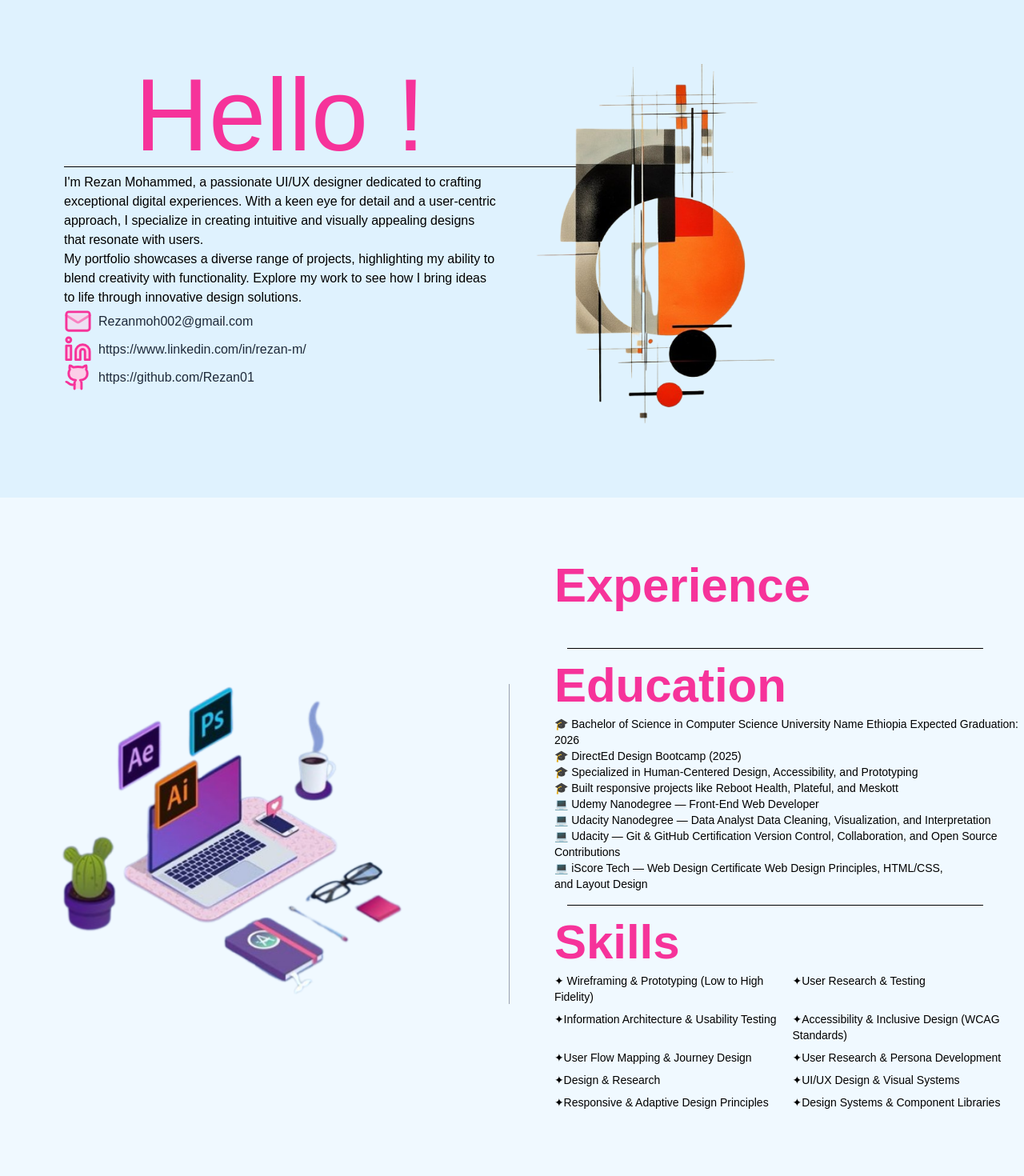
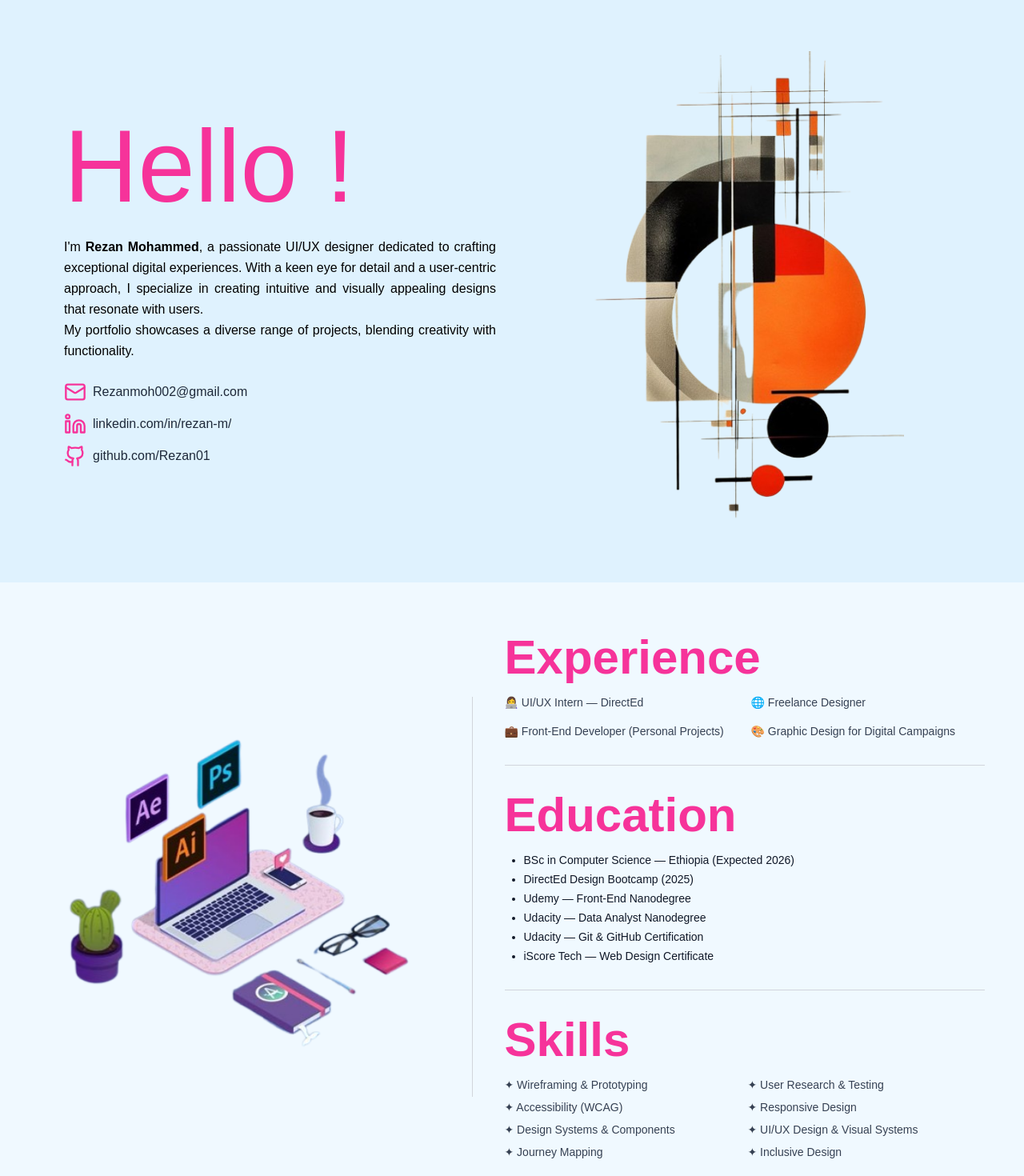
Before and after one commit to zeamanuel145/rezan, a Next.js app: page / in a window 1280 px wide. Shown: the part 800-2270 px from the top of the page at 80% size. Built offline with nearby package versions, Linux system fonts and the light colour scheme.

Commit message:
Refactor Home component layout and improve accessibility with updated Image components and enhanced role animation

```diff
--- a/app/page.tsx
+++ b/app/page.tsx
@@ -1,14 +1,14 @@
 "use client";
 
-import { Mail, Linkedin, Github } from 'lucide-react';
+import { Mail, Linkedin, Github } from "lucide-react";
 import { useEffect, useState } from "react";
 import { motion, AnimatePresence } from "framer-motion";
-import Image from 'next/image';
+import Image from "next/image";
 import Link from "next/link";
 import ProjectShowcase from "./components/ProjectShowcase";
-import MovingLogos from './components/MovingImages';
+import MovingLogos from "./components/MovingImages";
+
 export default function Home() {
-
   const roles = [
     "Graphic Design",
     "UI/UX",
@@ -19,7 +19,6 @@ export default function Home() {
 
   const [index, setIndex] = useState(0);
 
-  // Automatically change text every 2 seconds
   useEffect(() => {
     const interval = setInterval(() => {
       setIndex((prev) => (prev + 1) % roles.length);
@@ -28,22 +27,23 @@ export default function Home() {
   }, [roles.length]);
 
   return (
-    <main className='bg-sky-50'>
-        <section className="min-h-screen flex items-center justify-center bg-sky-100">
-      <div className="border-[3px] border-[#8ec5fc] rounded-[40px] p-10 w-[90%] md:w-[800px] relative text-center">
+    <main className="bg-sky-50 text-gray-900">
+      {/* HERO SECTION */}
+      <section className="min-h-screen flex items-center justify-center bg-sky-100 px-4">
+        <div className="border-[3px] border-[#8ec5fc] rounded-[30px] sm:rounded-[40px] p-6 sm:p-10 w-full max-w-[800px] relative text-center">
           {/* Top Text */}
-        <div className="absolute -top-5 left-10 bg-sky-200 rounded-3xl px-2">
-          <span className="text-pink-500 font-semibold text-lg">
+          <div className="absolute -top-5 left-6 sm:left-10 bg-sky-200 rounded-3xl px-3 sm:px-4">
+            <span className="text-pink-500 font-semibold text-base sm:text-lg">
               Welcome to my
             </span>
           </div>
 
-        {/* Main Title */}
-        <h1 className="text-[80px] md:text-[120px] font-bold text-[#70b4ff] leading-none">
+          {/* Title */}
+          <h1 className="text-[48px] sm:text-[80px] md:text-[120px] font-bold text-[#70b4ff] leading-none">
             Portfolio
           </h1>
 
-        {/* Animated Changing Role */}
+          {/* Animated Role */}
           <div className="flex justify-center mt-4 h-8">
             <AnimatePresence mode="wait">
               <motion.span
@@ -52,15 +52,15 @@ export default function Home() {
                 animate={{ opacity: 1, y: 0 }}
                 exit={{ opacity: 0, y: -10 }}
                 transition={{ duration: 0.5 }}
-              className="border border-pink-400 text-pink-500 px-4 py-1 rounded-full text-lg font-medium"
+                className="border border-pink-400 text-pink-500 px-3 sm:px-4 py-1 rounded-full text-sm sm:text-lg font-medium"
               >
                 {roles[index]}
               </motion.span>
             </AnimatePresence>
           </div>
 
-        {/* Decorative Stars */}
-        <div className="flex justify-center mt-8 gap-4 text-[#70b4ff] text-2xl">
+          {/* Stars */}
+          <div className="flex justify-center mt-8 gap-4 text-[#70b4ff] text-xl sm:text-2xl">
             <span>✦</span>
             <span>✦</span>
             <span>✦</span>
@@ -68,69 +68,73 @@ export default function Home() {
         </div>
       </section>
 
+      {/* ABOUT SECTION */}
+      <section className="bg-sky-100 text-black px-6 py-16 md:px-20">
+        <div className="grid grid-cols-1 md:grid-cols-2 gap-10 items-center">
+          {/* Left */}
+          <div className="space-y-6">
+            <h1 className="text-5xl sm:text-7xl md:text-9xl text-pink-500 text-center md:text-left">
+              Hello <span>!</span>
+            </h1>
+            <p className="text-sm sm:text-base leading-relaxed text-justify">
+              I&apos;m <b>Rezan Mohammed</b>, a passionate UI/UX designer dedicated
+              to crafting exceptional digital experiences. With a keen eye for
+              detail and a user-centric approach, I specialize in creating
+              intuitive and visually appealing designs that resonate with users.
+              <br />
+              My portfolio showcases a diverse range of projects, blending
+              creativity with functionality.
+            </p>
 
-      <section className='bg-sky-100 text-black p-20 '>
-        <div className='grid md:grid-cols-2 sm:grid-cols-1 gap-10'>
-          <div>
-            <h1 className='text-9xl text-pink-500 text-center'>Hello <span>!</span></h1>
-            <hr className='h-2 w-170' />
-            <p>
-              I&apos;m Rezan Mohammed, a passionate UI/UX designer dedicated to crafting exceptional digital experiences. With a keen eye for detail and a user-centric approach, I specialize in creating intuitive and visually appealing designs that resonate with users.
-              <br />  My portfolio showcases a diverse range of projects, highlighting my ability to blend creativity with functionality. Explore my work to see how I bring ideas to life through innovative design solutions.
-            </p>
-            <div >
+            <div className="space-y-3">
               <Link
-        href="Rezanmoh002@gmail.com"
+                href="mailto:Rezanmoh002@gmail.com"
                 className="flex items-center gap-2 text-gray-800 hover:text-pink-500 transition-colors"
               >
-        <Mail className="text-pink-500 fill-pink-200/50" size={35} />
-        Rezanmoh002@gmail.com
+                <Mail className="text-pink-500" size={28} />
+                <span className="break-all">Rezanmoh002@gmail.com</span>
               </Link>
 
-      {/* LinkedIn */}
               <Link
                 href="https://www.linkedin.com/in/rezan-m/"
                 target="_blank"
                 rel="noopener noreferrer"
                 className="flex items-center gap-2 text-gray-800 hover:text-pink-500 transition-colors"
               >
-        <Linkedin className="text-pink-500 fill-pink-200" size={35} />
-        https://www.linkedin.com/in/rezan-m/
+                <Linkedin className="text-pink-500" size={28} />
+                <span className="truncate">linkedin.com/in/rezan-m/</span>
               </Link>
 
-      {/* GitHub */}
               <Link
                 href="https://github.com/Rezan01"
                 target="_blank"
                 rel="noopener noreferrer"
                 className="flex items-center gap-2 text-gray-800 hover:text-pink-500 transition-colors"
               >
-        <Github className="text-pink-500 fill-pink-200" size={35} />
-        https://github.com/Rezan01
+                <Github className="text-pink-500" size={28} />
+                <span className="truncate">github.com/Rezan01</span>
               </Link>
             </div>
+          </div>
 
-          </div>
-          {/* second section image */}
-           <div>
+          {/* Right Image */}
+          <div className="flex justify-center">
             <Image
               src="/sece.png"
               alt="Secondary illustration"
-          height={212}
-          width={308}
-          className="overflow-hidden"/>
-
+              width={400}
+              height={400}
+              className="rounded-xl object-contain w-full max-w-[300px] sm:max-w-[400px]"
+            />
           </div>
         </div>
       </section>
 
-      <section className="bg-sky-50 py-20">
-  <div className="flex flex-col md:flex-row items-center justify-center gap-10">
-
-    {/* Left: Image */}
-    <div className="flex justify-center items-center p-10 perspective-1000">
-  <div className="relative w-[500px] h-[500px] animate-flip3DBounce">
-    {/* Front side */}
+      {/* EXPERIENCE + EDUCATION + SKILLS */}
+      <section className="bg-sky-50 py-16 px-6 sm:px-10">
+        <div className="flex flex-col lg:flex-row items-center justify-center gap-10">
+          {/* Flipping Image */}
+          <div className="relative w-[280px] sm:w-[400px] lg:w-[500px] h-[280px] sm:h-[400px] lg:h-[500px] animate-flip3DBounce">
             <div className="absolute inset-0 backface-hidden">
               <Image
                 src="/algorithms.png"
@@ -139,8 +143,6 @@ export default function Home() {
                 className="object-cover rounded-lg"
               />
             </div>
-
-    {/* Back side */}
             <div className="absolute inset-0 backface-hidden rotateY-180">
               <Image
                 src="/rezan.png"
@@ -149,101 +151,74 @@ export default function Home() {
                 className="object-cover rounded-lg"
               />
             </div>
-
-  </div>
           </div>
 
+          {/* Divider (hidden on mobile) */}
+          <div className="hidden lg:block w-[1px] h-[500px] bg-gray-300"></div>
 
-
-    {/* Vertical Divider */}
-    <div className="w-[1px] h-100 bg-gray-400 mx-4"></div>
-
-    {/* Right: Experience / Education / Skills */}
-    <div className="text-black pb-5">
+          {/* Right Text */}
+          <div className="max-w-[600px] w-full space-y-8">
             <div>
-      <h2 className="font-semibold mb-2 text-6xl text-pink-500">Experience</h2>
-      <ul className="grid md:grid-cols-2 gap-6 text-sm ">
-        <li></li>
-        <li></li>
-        <li></li>
-        <li></li>
+              <h2 className="font-semibold mb-4 text-4xl sm:text-6xl text-pink-500">
+                Experience
+              </h2>
+              <ul className="grid md:grid-cols-2 gap-4 text-sm text-gray-700">
+                <li>👩‍💻 UI/UX Intern — DirectEd</li>
+                <li>🌐 Freelance Designer</li>
+                <li>💼 Front-End Developer (Personal Projects)</li>
+                <li>🎨 Graphic Design for Digital Campaigns</li>
               </ul>
             </div>
 
+            <hr className="border-gray-300" />
 
-        <hr className='w-130 bg-gray-400 m-4 '/>
+            <div>
+              <h2 className="font-semibold mb-4 text-4xl sm:text-6xl text-pink-500">
+                Education
+              </h2>
+              <ul className="list-disc pl-6 text-sm space-y-1">
+                <li>BSc in Computer Science — Ethiopia (Expected 2026)</li>
+                <li>DirectEd Design Bootcamp (2025)</li>
+                <li>Udemy — Front-End Nanodegree</li>
+                <li>Udacity — Data Analyst Nanodegree</li>
+                <li>Udacity — Git & GitHub Certification</li>
+                <li>iScore Tech — Web Design Certificate</li>
+              </ul>
+            </div>
 
+            <hr className="border-gray-300" />
 
-      {/* Education */}
             <div>
-      <h2 className="font-semibold mb-2 mt-4 text-6xl text-pink-500">Education</h2>
-      <ul className=" gap-2 text-sm">
-        <li>🎓 Bachelor of Science in Computer Science
-          University Name  Ethiopia
-          Expected Graduation: 2026</li>
-                  <li>🎓 DirectEd Design Bootcamp (2025)
-          </li>
-          <li>🎓 Specialized in Human-Centered Design, Accessibility, and Prototyping
-          </li>
-          <li>🎓 Built responsive projects like Reboot Health, Plateful, and Meskott
-          </li>
-          <li>💻 Udemy Nanodegree — Front-End Web Developer
-          </li>
-          <li>💻 Udacity Nanodegree — Data Analyst
-
-          Data Cleaning, Visualization, and Interpretation
-
-          </li>
-          <li>💻 Udacity — Git & GitHub Certification
-
-          Version Control, Collaboration, and Open Source Contributions
-          </li>
-          <li>💻 iScore Tech — Web Design Certificate
-
-          Web Design Principles, HTML/CSS, and Layout Design</li>
-      </ul>
-
-      </div>
-      <hr className='w-130 bg-gray-400 m-4 '/>
-
-      {/* Skills */}
-      <div>
-      <h2 className="font-semibold mb-2 mt-4 text-6xl text-pink-500">Skills</h2>
-      <ul className="grid md:grid-cols-2 gap-2 text-sm">
-        <li><span>✦</span> Wireframing & Prototyping (Low to High Fidelity)</li>
-        <li><span>✦</span>User Research & Testing</li>
-        <li><span>✦</span>Information Architecture & Usability Testing</li>
-        <li><span>✦</span>Accessibility & Inclusive Design (WCAG Standards)</li>
-        <li><span>✦</span>User Flow Mapping & Journey Design</li>
-        <li><span>✦</span>User Research & Persona Development</li>
-        <li><span>✦</span>Design & Research</li>
-        <li><span>✦</span>UI/UX Design & Visual Systems</li>
-        <li><span>✦</span>Responsive & Adaptive Design Principles</li>
-        <li><span>✦</span>Design Systems & Component Libraries</li>
+              <h2 className="font-semibold mb-4 text-4xl sm:text-6xl text-pink-500">
+                Skills
+              </h2>
+              <ul className="grid sm:grid-cols-2 gap-2 text-sm text-gray-700">
+                <li>✦ Wireframing & Prototyping</li>
+                <li>✦ User Research & Testing</li>
+                <li>✦ Accessibility (WCAG)</li>
+                <li>✦ Responsive Design</li>
+                <li>✦ Design Systems & Components</li>
+                <li>✦ UI/UX Design & Visual Systems</li>
+                <li>✦ Journey Mapping</li>
+                <li>✦ Inclusive Design</li>
               </ul>
             </div>
           </div>
-
         </div>
-
       </section>
 
-      {/* the frame motion */}
-
-      <section  className="p-3 bg-sky-50 flex m-0 ">
-
+      {/* MOVING LOGOS */}
+      <section className="p-3 bg-sky-50">
         <MovingLogos />
-
       </section>
 
-      {/* the projects description */}
-
-      <section className=" flex flex-col items-center justify-center bg-sky-100 p-6">
-        <h1 className="text-6xl text-pink-500 font-bold mb-8">My Projects</h1>
+      {/* PROJECTS */}
+      <section className="flex flex-col items-center justify-center bg-sky-100 p-6 sm:p-12">
+        <h1 className="text-4xl sm:text-6xl text-pink-500 font-bold mb-8">
+          My Projects
+        </h1>
         <ProjectShowcase />
-
       </section>
-
     </main>
   );
 }
```
Lines whose indentation alone changed are shown as unchanged.
